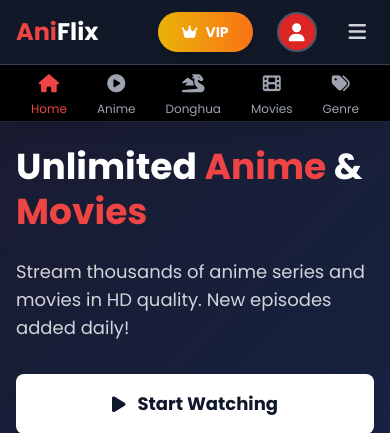
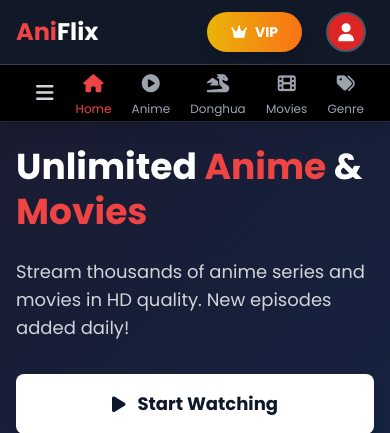
Before and after one commit to rahmangunawans/Test17, a Flask app: page / in a window 390 px wide. Shown: the top 433 px of the page. Run offline with Flask 3, Linux system fonts and the light colour scheme; data that the repository does not hold is empty; some libraries are stand-ins or nearby versions.

Commit message:
Move the mobile menu button to the correct navigation bar
Removes mobile menu toggle from App Header and places it in Horizontal Navigation Bar in responsive_base.html.

Replit-Commit-Author: Agent
Replit-Commit-Session-Id: 705efaa4-262c-4eea-8b6a-b1f2a682db73
Replit-Commit-Screenshot-Url: https://storage.googleapis.com/screenshot-production-us-central1/5ac5b1e0-816b-4a74-a25f-2a84b3114673/705efaa4-262c-4eea-8b6a-b1f2a682db73/KFSujL9

```diff
--- a/templates/responsive_base.html
+++ b/templates/responsive_base.html
@@ -542,10 +542,7 @@
                         </button>
                         {% endif %}
 
-                        <!-- Mobile Menu Toggle -->
-                        <button id="mobile-menu-toggle" class="md:hidden p-2 text-gray-300 hover:text-white">
-                            <i class="fas fa-bars text-xl"></i>
-                        </button>
+
                     </div>
                 </div>
             </div>
@@ -575,9 +572,13 @@
                     </div>
 
                     <!-- Icon Menu -->
-                    <div class="hidden md:flex">
-                        <button class="text-gray-300 hover:text-white p-3 transition-colors rounded-lg" title="More Options">
+                    <div class="flex items-center space-x-2">
+                        <button class="hidden md:block text-gray-300 hover:text-white p-3 transition-colors rounded-lg" title="More Options">
                             <i class="fas fa-ellipsis-h text-xl"></i>
+                        </button>
+                        <!-- Mobile Menu Toggle -->
+                        <button id="mobile-menu-toggle" class="md:hidden p-3 text-gray-300 hover:text-white transition-colors rounded-lg">
+                            <i class="fas fa-bars text-xl"></i>
                         </button>
                     </div>
 
```
Also changed, not shown: replit.md (+1 -0 lines), attached_assets/Screenshot_20250730-014135_1753814529212.jpg (added).
